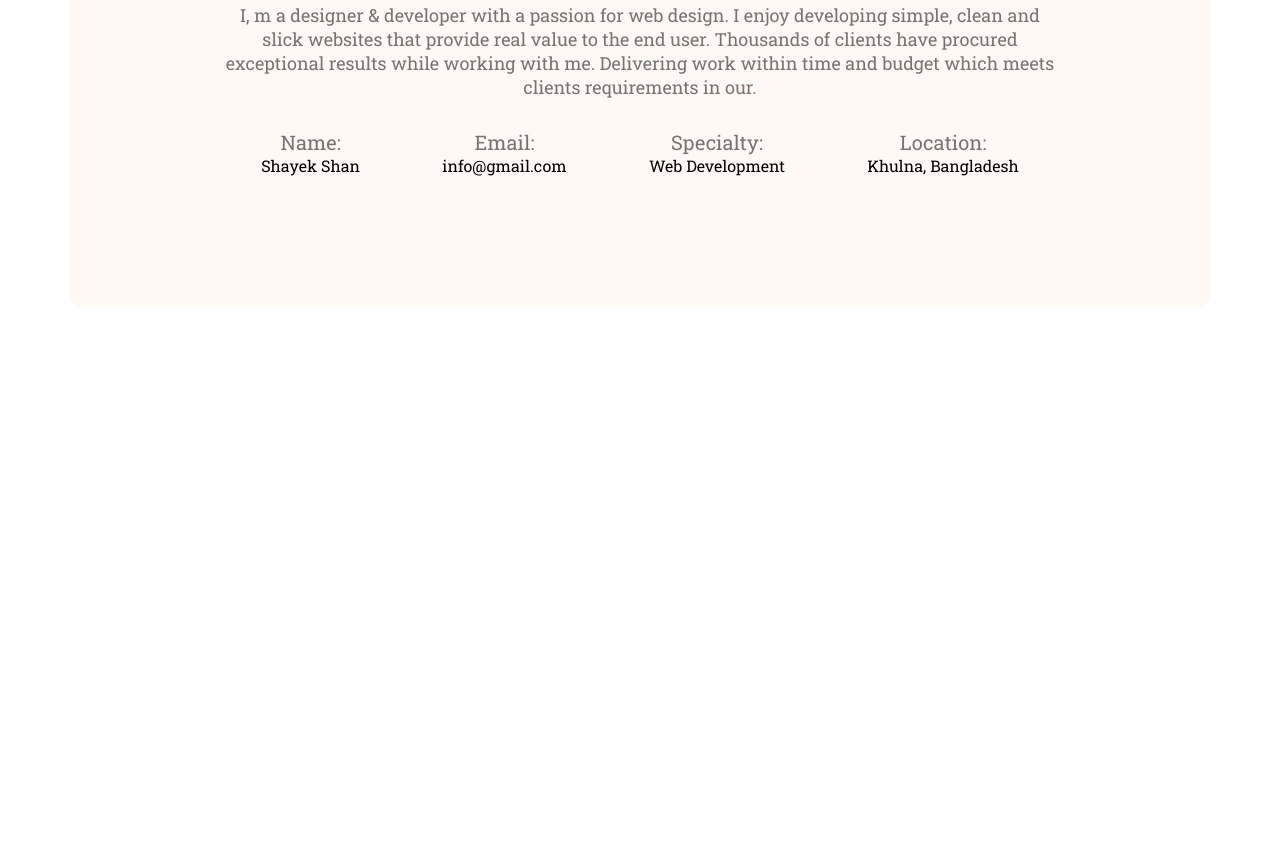
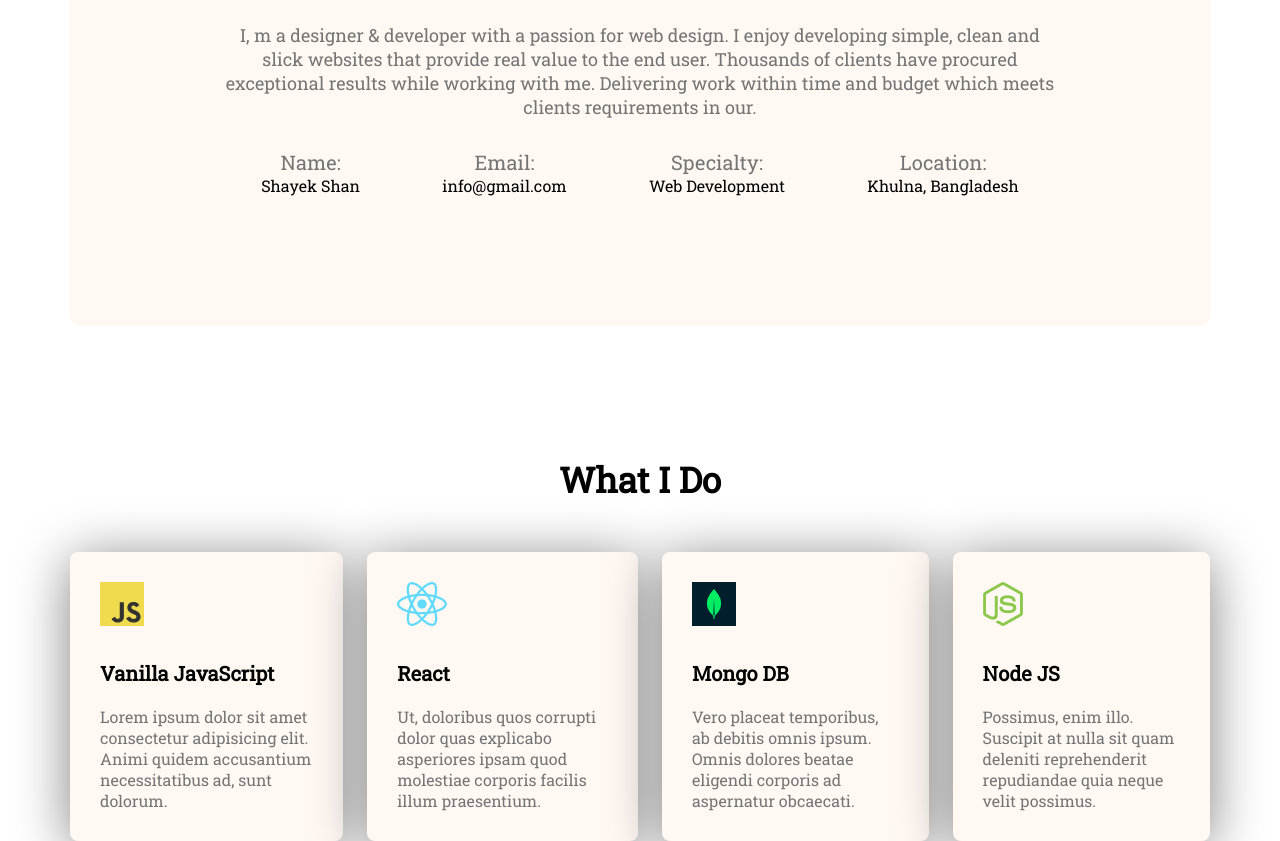
Before and after one commit to shayekshan/practice-portfolio, a plain HTML site: page index.html in a window 1280 px wide. Shown: the part 1083-1924 px from the top of the page. Before the commit the page ends 1389 px from the top, so only its background shows below. Drawn offline with Linux system fonts and the light colour scheme.

Commit message:
what i do added

```diff
--- a/index.html
+++ b/index.html
@@ -64,6 +64,36 @@
                 </div>
             </div>
         </section>
+        <!-- what i do section -->
+        <section class="what-i-do">
+            <h3 class="section-tittle">What I Do</h3>
+            <div class="skill-container">
+                <div class="skill">
+                    <img src="images/icons/js.png" alt="">
+                    <p class="skill-tittle">Vanilla JavaScript</p>
+                    <p class="skill-description">Lorem ipsum dolor sit amet consectetur adipisicing elit. Animi quidem
+                        accusantium necessitatibus ad, sunt dolorum.</p>
+                </div>
+                <div class="skill">
+                    <img src="images/icons/react.png" alt="">
+                    <p class="skill-tittle">React</p>
+                    <p class="skill-description">Ut, doloribus quos corrupti dolor quas explicabo asperiores ipsam quod
+                        molestiae corporis facilis illum praesentium.</p>
+                </div>
+                <div class="skill">
+                    <img src="images/icons/mongo.png" alt="">
+                    <p class="skill-tittle">Mongo DB</p>
+                    <p class="skill-description">Vero placeat temporibus, ab debitis omnis ipsum. Omnis dolores beatae
+                        eligendi corporis ad aspernatur obcaecati.</p>
+                </div>
+                <div class="skill">
+                    <img src="images/icons/nodejs.png" alt="">
+                    <p class="skill-tittle">Node JS</p>
+                    <p class="skill-description">Possimus, enim illo. Suscipit at nulla sit quam deleniti reprehenderit
+                        repudiandae quia neque velit possimus.</p>
+                </div>
+            </div>
+        </section>
     </main>
     <footer>
 
--- a/main.css
+++ b/main.css
@@ -78,7 +78,7 @@ nav ul {
     margin-bottom: 30px;
 }
 
-/* main section */
+/* main section style*/
 main {
     max-width: 1140px;
     margin: 0 auto;
@@ -94,9 +94,10 @@ main {
 }
 
 .section-tittle {
-    margin-bottom: 30PX;
+    margin-bottom: 50px;
     font-weight: 700;
     font-size: 35px;
+    text-align: center;
 
 }
 
@@ -121,3 +122,32 @@ main {
     font-size: 20px;
     color: #474747;
 }
+
+/* what i do style */
+.what-i-do {
+    margin-top: 130px;
+}
+
+.skill-container {
+    display: flex;
+    gap: 24px;
+}
+
+.skill {
+    background: #fff8f3;
+    box-shadow: 0px 7px 55px gray;
+    border-radius: 8px;
+    padding: 30px;
+
+}
+
+.skill-tittle {
+    font-weight: 700;
+    font-size: 20px;
+    margin-top: 30px;
+    margin-bottom: 20px;
+}
+
+.skill-description {
+    color: #757575;
+}
```
